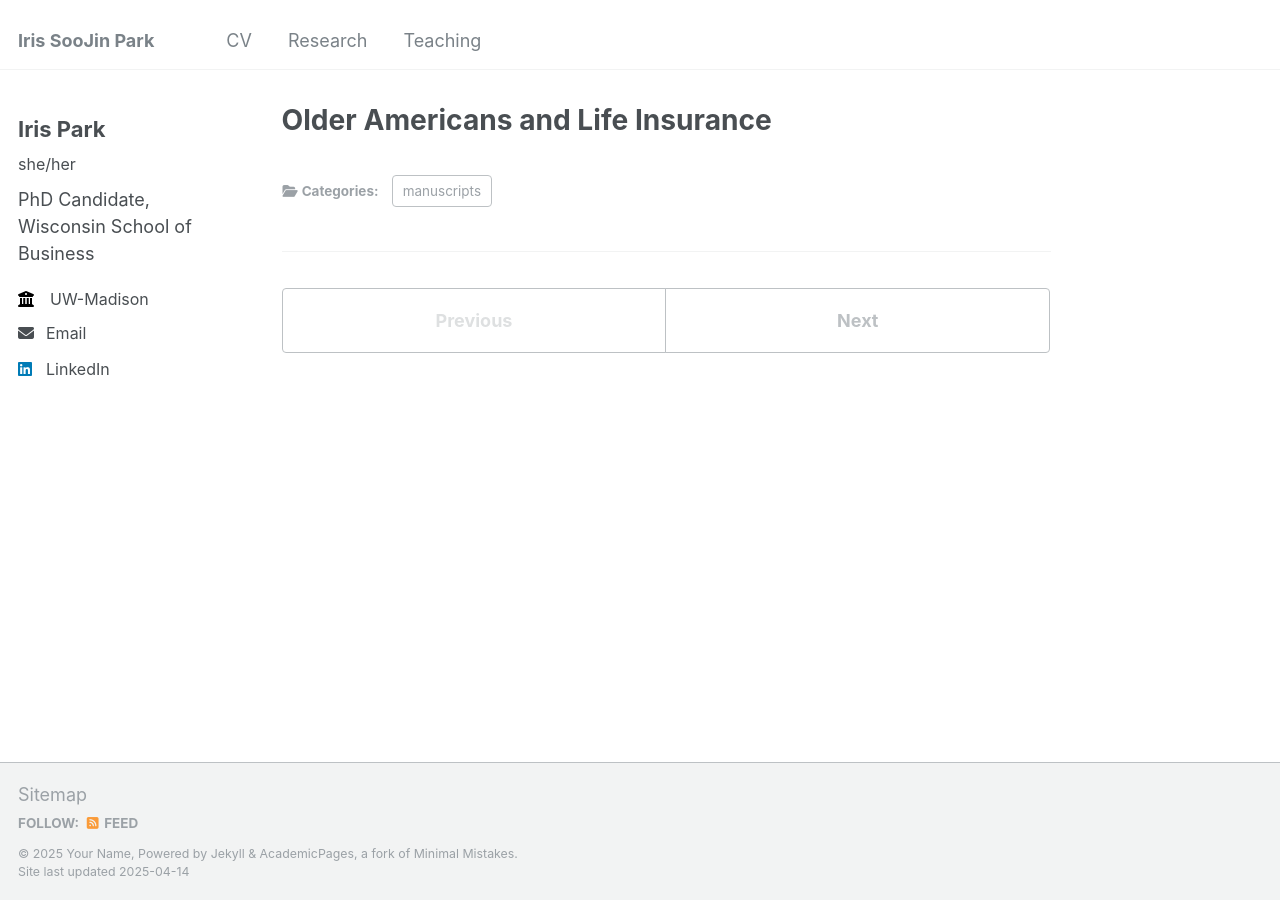
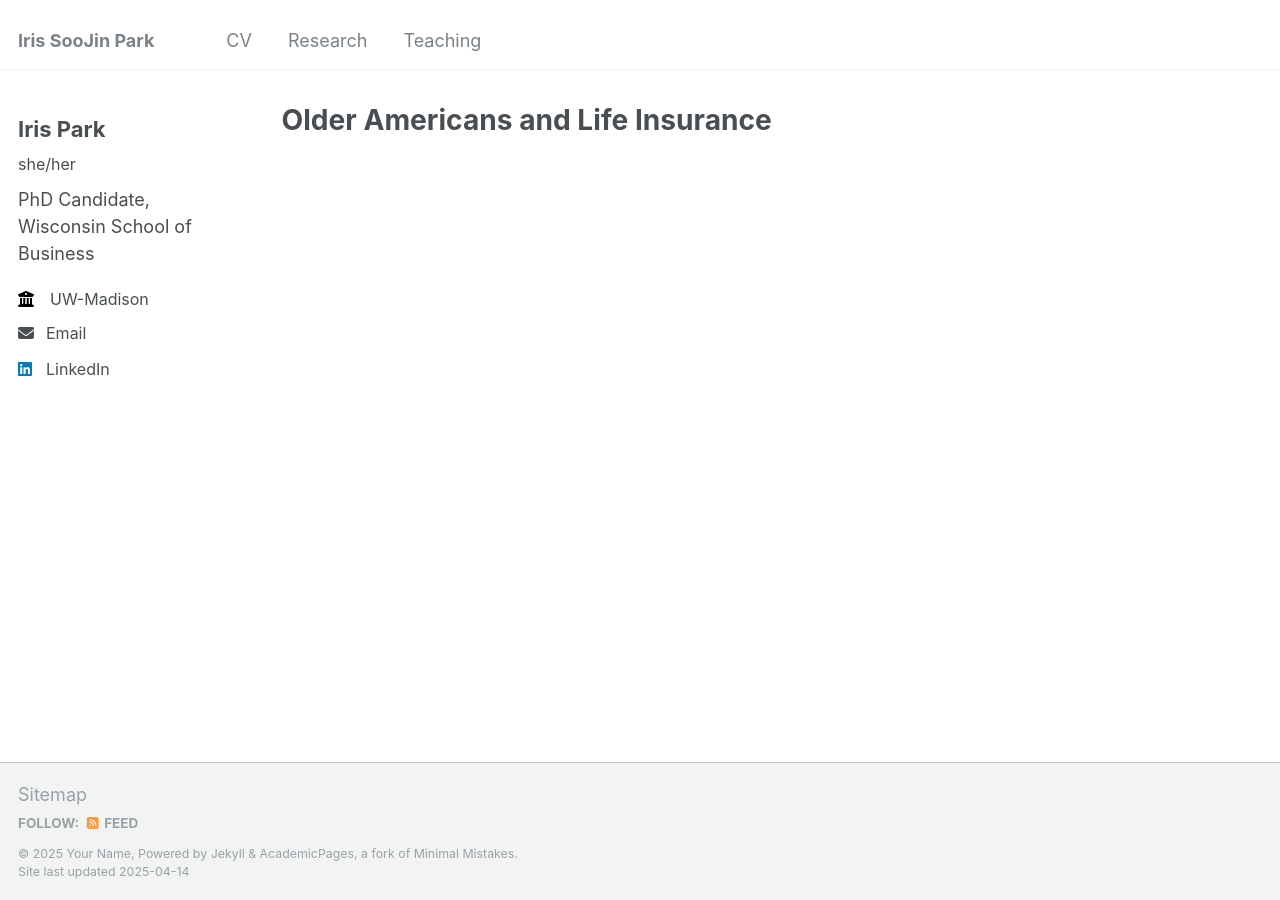
Before and after one commit to Iris-SooJin-Park/Iris-SooJin-Park.github.io, a Jekyll site: the page built from _publications/2010-01-01-Older-Americans-and-Life-Insurance.md, in a window 1280 px wide. Built offline with Jekyll 4.4.1, drawn with Linux system fonts in a browser that asks for light colours.

Commit message:
Update single.html

```diff
--- a/_layouts/single.html
+++ b/_layouts/single.html
@@ -64,10 +64,7 @@ layout: default
         {% if site.data.ui-text[site.locale].meta_label %}
           <h4 class="page__meta-title">{{ site.data.ui-text[site.locale].meta_label }}</h4>
         {% endif %}
-        {% include page__taxonomy.html %}
       </footer>
-
-      {% include post_pagination.html %}
     </div>
 
     {% if site.comments.provider and page.comments %}
```
